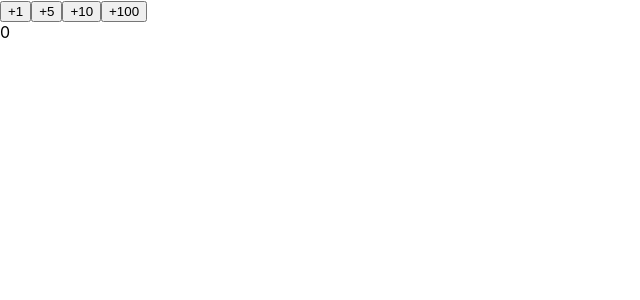
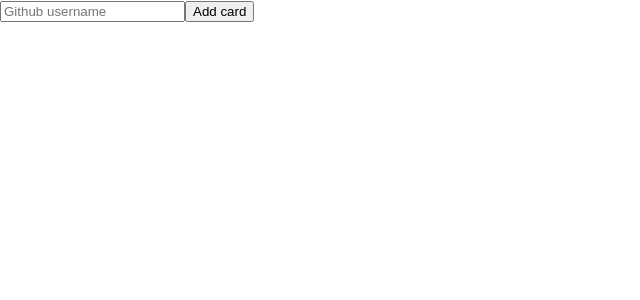
Before and after one commit to Boto1/Star-game, a React (Create React App) app: page / in a window 1280 px wide. Shown: the top 300 px of the page, without its empty margins (0-640 px from the left). Built offline with nearby package versions, Linux system fonts and the light colour scheme.

Commit message:
another app that adds github cards to the site

```diff
--- a/package.json
+++ b/package.json
@@ -3,6 +3,7 @@
   "version": "0.1.0",
   "private": true,
   "dependencies": {
+    "axios": "^0.18.0",
     "bootstrap": "^4.2.1",
     "react": "^16.7.0",
     "react-dom": "^16.7.0",
--- a/src/App.js
+++ b/src/App.js
@@ -1,26 +1,23 @@
 import React, { Component } from 'react';
-import Button from './components/ButtonComponent';
-import Text from './components/TextComponent';
+import CardList from './components/CardListComponent';
+import CardInput from './components/CardInputComponent';
 
 class App extends Component {
   state = {
-    counter: 0
+    cards: []
   };
 
-  incrementCounter = (incrementValue) => {
-    this.setState((prev) => ({
-      counter: prev.counter + incrementValue
-    }));
+  addNewCard = (card) => {
+    this.setState(prevState => ({
+      cards: prevState.cards.concat(card)
+    }))
   };
 
   render() {
     return (
       <div>
-        <Button onClickFunc={this.incrementCounter.bind(this, 1)} value="1" />
-        <Button onClickFunc={this.incrementCounter.bind(this, 5)} value="5" />
-        <Button onClickFunc={this.incrementCounter.bind(this, 10)} value="10" />
-        <Button onClickFunc={this.incrementCounter.bind(this, 100)} value="100" />
-        <Text value={this.state.counter}/>
+        <CardInput onSubmit={this.addNewCard} />
+        <CardList cards={this.state.cards} />
       </div>
     );
   }
--- a/src/components/ButtonComponent.js
+++ /dev/null
@@ -1,13 +0,0 @@
-import React, { Component } from 'react';
-
-class Button extends Component {
-  render() {
-    return (
-      <button onClick={ this.props.onClickFunc }>
-        +{ this.props.value }
-      </button>
-    );
-  }
-}
-
-export default Button;
--- /dev/null
+++ b/src/components/CardComponent.js
@@ -0,0 +1,13 @@
+import React from 'react';
+
+const Card = (props) => {
+  return (
+    <div>
+      <img width="100px" src={ props.avatar } alt="Avatar" />
+      <div>{ props.name }</div>
+      <div>{ props.company }</div>
+    </div>
+  );
+};
+
+export default Card;
--- /dev/null
+++ b/src/components/CardInputComponent.js
@@ -0,0 +1,47 @@
+import React, { Component } from 'react';
+import axios from 'axios';
+
+class CardInput extends Component {
+  state = {
+    userName: ''
+  };
+
+  handleSubmit = (event) => {
+    event.preventDefault();
+    axios.get(`https://api.github.com/users/${this.state.userName}`)
+      .then(resp => {
+        const cardInfo = {
+          key: resp.data.id,
+          name: resp.data.login,
+          avatar: resp.data.avatar_url,
+          company: resp.data.company
+        };
+        this.props.onSubmit(cardInfo);
+
+        this.setState({
+          userName: ""
+        });
+      },
+      rej => {
+        console.log("User not found");
+      });
+  };
+
+  render() {
+    return (
+      <form onSubmit={this.handleSubmit}>
+        <input type="text"
+        value={this.state.userName}
+        onChange={event => {
+          this.setState({
+            userName: event.target.value
+          })
+        }}
+        placeholder="Github username" required />
+        <button type="submit">Add card</button>
+      </form>
+    )
+  }
+}
+
+export default CardInput;
--- /dev/null
+++ b/src/components/CardListComponent.js
@@ -0,0 +1,12 @@
+import React from 'react';
+import Card from './CardComponent';
+
+const CardList = (props) => {
+  return (
+    <div>
+      { props.cards.map(card => <Card {...card} />) }
+    </div>
+  )
+}
+
+export default CardList;
--- a/src/components/TextComponent.js
+++ /dev/null
@@ -1,9 +0,0 @@
-import React from 'react';
-
-const Text = (props) => {
-  return (
-    <div>{ props.value }</div>
-  )
-}
-
-export default Text;
```
Also changed, not shown: 1 other file (tests, documents, lock files or other folders).
